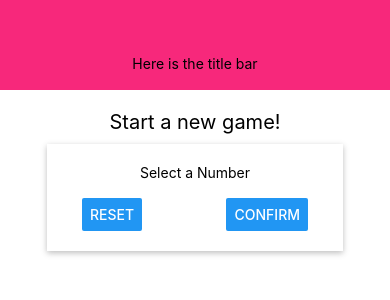
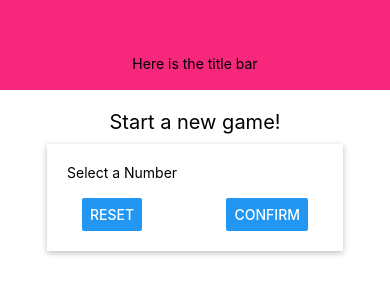
Before and after one commit to rossmawd/guess-a-number-native, a React Native app: screen / in a window 390 px wide. Shown: the top 300 px of the page. Built offline with nearby package versions, Linux system fonts and the light colour scheme.

Commit message:
extracted card styling into a seperate component

```diff
--- /dev/null
+++ b/components/Card.js
@@ -0,0 +1,43 @@
+import React from 'react'
+import { View, StyleSheet } from 'react-native'
+
+
+
+// make a new card componet
+// make styles object and import stylesheet
+const Card = props => {
+
+  return <View style={{ ...styles.card, ...props.style }}>{props.children}</View>
+}
+
+//he appears to be making a 'wrapper'
+//using the {props.children} property within a View so that the wrapper's styling can be applied to whatever is inside!
+
+//certain styles should not be set from inside of the card
+//e.g not every card should have a maxWidth and not every card should center its content
+//SO, we want to be able to assign our own styles from outside, and maybe
+// even override the styles!
+// to do this pass in a new object into the style prop and spread the style peoperty into it
+// THEN also spread the style prop you have passed into Card... as you have
+// done this second it will override any existing style properties
+
+const styles = StyleSheet.create({
+  card: {
+    shadowColor: 'black',
+    shadowOffset: { width: 0, height: 2 },
+    shadowRadius: 6,
+    shadowOpacity: 0.26,
+    elevation: 8,
+    backgroundColor: 'white',
+    padding: 20
+
+  },
+  buttonContainer: {
+    flexDirection: 'row',
+    width: '100%',
+    justifyContent: 'space-between',
+    paddingHorizontal: 15
+  }
+})
+
+export default Card
--- a/screens/StartGameScreen.js
+++ b/screens/StartGameScreen.js
@@ -1,19 +1,20 @@
 import React from 'react'
 import { View, StyleSheet, Button, Text, TextInput } from 'react-native';
+import Card from '../components/Card';
 
 
 const StartGameScreen = props => {
   return (
     <View style={styles.screen}>
       <Text style={styles.title}>Start a new game!</Text>
-      <View style={styles.inputContainer}>
+      <Card style={styles.inputContainer}>
         <Text>Select a Number</Text>
         <TextInput />
         <View style={styles.buttonContainer}>
           <Button title='reset' onPress={() => { }} />
           <Button title='confirm' onPress={() => { }} />
         </View>
-      </View>
+      </Card>
     </View>
   )
 }
@@ -31,15 +32,6 @@
   inputContainer: {
     width: 300,
     maxWidth: '80%',
-    alignItems: 'center',
-    shadowColor: 'black',
-    shadowOffset: { width: 0, height: 2 },
-    shadowRadius: 6,
-    shadowOpacity: 0.26,
-    elevation: 8,
-    backgroundColor: 'white',
-    padding: 20
-
   },
   buttonContainer: {
     flexDirection: 'row',
@@ -50,18 +42,3 @@
 })
 
 export default StartGameScreen
-
-
-// shadowColor: black
-// shadowOffset
-  // takes an object
-    // see the Native docs
-    // inside this give width 0 and height 2
-//shadowRadius 6  (set to 0 if you only eant the shadow to appear according to the offset)
-//shadowOpacity 0.26
-//elevation 8    --ONLY works on Android
-//background Color: white
-
-//to stop items from sitting on the edges of the card use padding
-  //padding 20
-  //borderRadius
```
